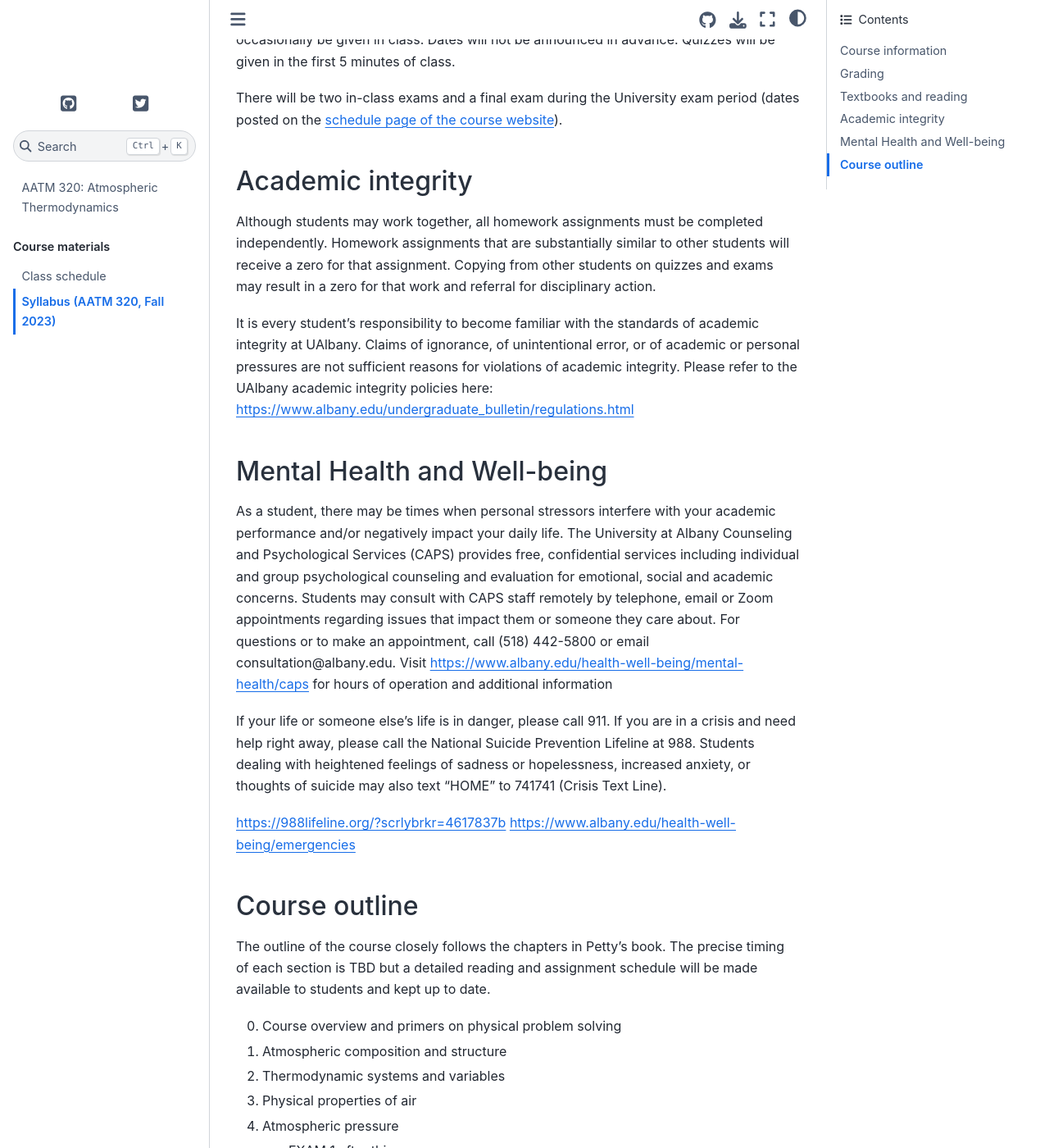
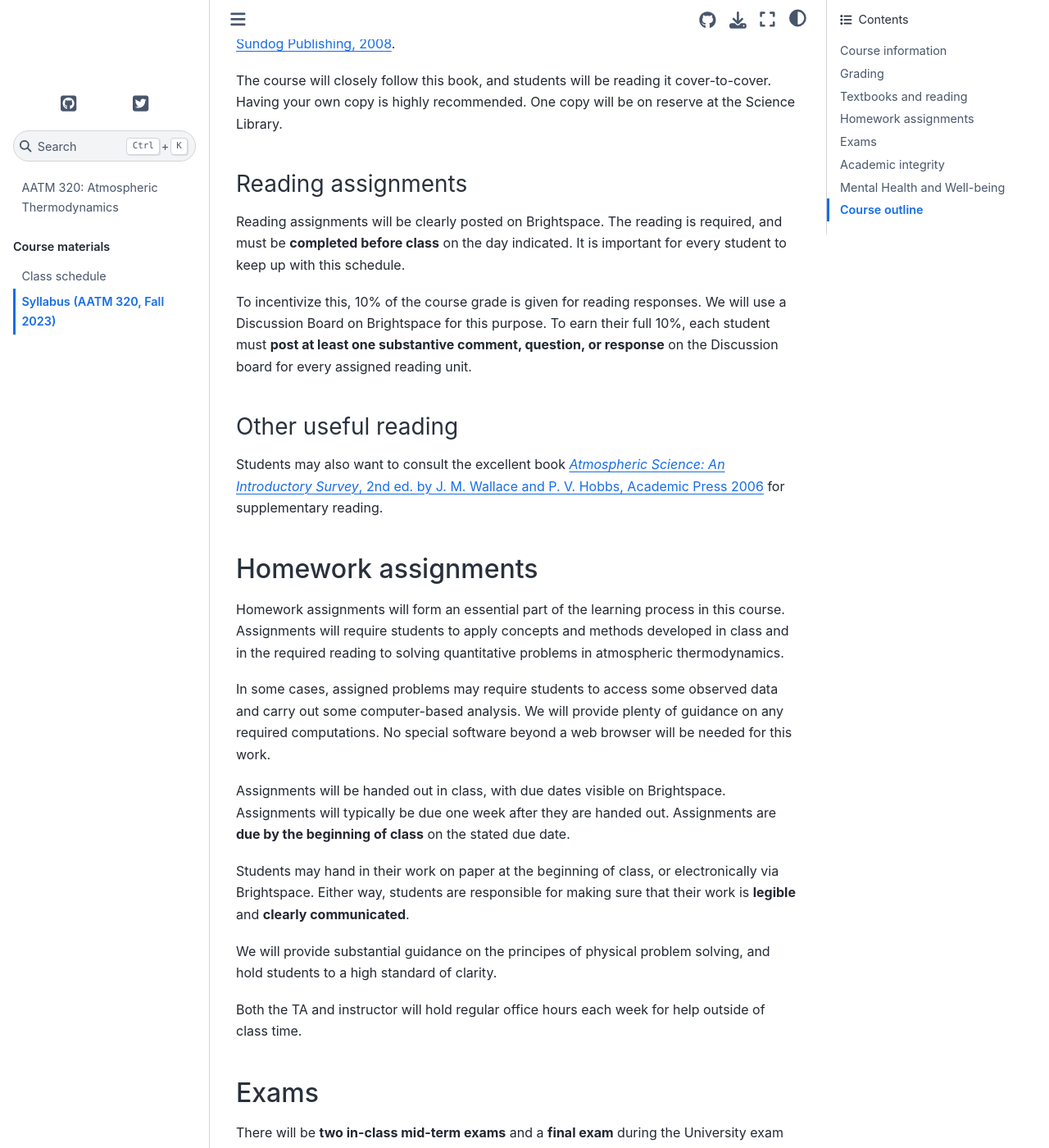
Before and after one commit to brian-rose/atm320-thermodynamics, a Jupyter Book: the page built from syllabus.md, in a window 1280 px wide and 1400 px high, scrolled down 2432 px. Shown: the whole window at 82% size. Built offline with Jupyter Book 1.0.4 settings and Sphinx 7.4.7 and the Sphinx Book theme 1.1.4, drawn with Linux system fonts in a browser that asks for light colours; pages that are not in the unit, such as notebooks, are missing from menus; some of the changed text lies outside the part shown.

Commit message:
Finish syllabus

```diff
--- a/syllabus.md
+++ b/syllabus.md
@@ -12,13 +12,13 @@
 : [Brian Rose](https://www.atmos.albany.edu/facstaff/brose/)
 : email: brose -at- albany.edu
 : office: ETEC 425
-: office hourse: TBD
+: office hourse: Mondays, 2 - 3 pm (or by appointment)
 
 Teaching Assistant:
 : **Peter Ansah**
 : email: pansah -at- albany.edu
 : office: TBD
-: office hours: TBD
+: office hours: Tuesdays 3 - 4 pm and Thursdays 9:30 - 10:30 am
 
 Prerequisites:
 : A ATM 211, A PHY 150 or 151 or T PHY151, A MAT 214
@@ -34,6 +34,8 @@
 
 Course website:
 : [https://brian-rose.github.io/atm320-thermodynamics](https://brian-rose.github.io/atm320-thermodynamics)
+: Some content will be served through the Brightspace page for this course
+
 
 ## Grading
 
@@ -51,25 +53,59 @@
 - **Homework assignments lose 20% of their value per late day** (i.e., an assignment turned in two days late cannot get better than 60%).
     - **Exception**: _one late day per student_ to be used at your discretion during the semester.
 - Percentage grades will be converted into letter grades based on the following formula:
-
-_Formula TBD_
+    - A > 87.0
+    - 83.3 < A- ≤87.0
+    - 79.6 < B+ ≤83.3
+    - 75.9 < B ≤79.6
+    - 72.2 < B- ≤75.9
+    - 68.5 < C+ ≤72.2
+    - 64.8 < C ≤ 68.5
+    - 61.1 < C- ≤ 64.8
+    - 57.4 < D+ ≤ 61.1
+    - 53.7 < D ≤ 57.4
+    - 50.0 < D- ≤ 53.7
+    - E ≤ 50.0
 
 
 ## Textbooks and reading
+
+### Required text
 
 The **required text** is [_A First Course in Atmospheric Thermodynamics_ by Grant W. Petty, Sundog Publishing, 2008](https://sundogpublishingstore.myshopify.com/products/a-first-course-in-atmospheric-thermodynamics-g-w-petty).
 
 The course will closely follow this book, and students will be reading it cover-to-cover. Having your own copy is highly recommended. One copy will be on reserve at the Science Library.
 
-Reading assignments will be clearly posted on the [schedule page of the course website](schedule). The reading is required, and must be **completed before class** on the day indicated. It is important for every student to keep up with this schedule.
+### Reading assignments
+
+Reading assignments will be clearly posted on Brightspace. The reading is required, and must be **completed before class** on the day indicated. It is important for every student to keep up with this schedule.
+
+To incentivize this, 10% of the course grade is given for reading responses. We will use a Discussion Board on Brightspace for this purpose. To earn their full 10%, each student must **post at least one substantive comment, question, or response** on the Discussion board for every assigned reading unit.
+
+
+### Other useful reading
 
 Students may also want to consult the excellent book [_Atmospheric Science: An Introductory Survey_, 2nd ed. by J. M. Wallace and P. V. Hobbs, Academic Press 2006](https://shop.elsevier.com/books/atmospheric-science/wallace/978-0-12-732951-2) for supplementary reading.
 
-### Quizzes and Exams
+## Homework assignments
 
-To encourage students to keep up with the assigned reading schedule, a pop quiz will occasionally be given in class. Dates will not be announced in advance. Quizzes will be given in the first 5 minutes of class.
+Homework assignments will form an essential part of the learning process in this course. Assignments will require students to apply concepts and methods developed in class and in the required reading to solving quantitative problems in atmospheric thermodynamics.
 
-There will be two in-class exams and a final exam during the University exam period (dates posted on the [schedule page of the course website](schedule)).
+In some cases, assigned problems may require students to access some observed data and carry out some computer-based analysis. We will provide plenty of guidance on any required computations. No special software beyond a web browser will be needed for this work.
+
+Assignments will be handed out in class, with due dates visible on Brightspace. Assignments will typically be due one week after they are handed out. Assignments are **due by the beginning of class** on the stated due date.
+
+Students may hand in their work on paper at the beginning of class, or electronically via Brightspace. Either way, students are responsible for making sure that their work is **legible** and **clearly communicated**.
+
+We will provide substantial guidance on the principes of physical problem solving, and hold students to a high standard of clarity.
+
+Both the TA and instructor will hold regular office hours each week for help outside of class time.
+
+
+## Exams
+
+There will be **two in-class mid-term exams** and a **final exam** during the University exam period. Dates for the mid-terms will be posted on Brightspace and announced numerous times.
+
+The Final Exam will be held Thursday December 7 10:30 am - 12:30 pm (per the [University exam calendar](https://livealbany.sharepoint.com/sites/web_registrar/Shared%20Documents/Forms/AllItems.aspx?id=%2Fsites%2Fweb%5Fregistrar%2FShared%20Documents%2FFinal%20Exams%2FFall%202023%20Final%20Exam%20Schedule%20for%20Web%2Epdf&parent=%2Fsites%2Fweb%5Fregistrar%2FShared%20Documents%2FFinal%20Exams&p=true&ga=1))
 
 
 ## Academic integrity
@@ -99,11 +135,9 @@
 2. Thermodynamic systems and variables
 3. Physical properties of air
 4. Atmospheric pressure
-    * EXAM 1 after this
 5. The First Law and its consequences
 6. The Second Law and its consequences
 7. Moist processes
-    * EXAM 2 somewhere in here
 8. Atmospheric stability
 
 **FINAL EXAM** Thursday December 7 10:30 am - 12:30 pm (per the [University exam calendar](https://livealbany.sharepoint.com/sites/web_registrar/Shared%20Documents/Forms/AllItems.aspx?id=%2Fsites%2Fweb%5Fregistrar%2FShared%20Documents%2FFinal%20Exams%2FFall%202023%20Final%20Exam%20Schedule%20for%20Web%2Epdf&parent=%2Fsites%2Fweb%5Fregistrar%2FShared%20Documents%2FFinal%20Exams&p=true&ga=1))
```
Also changed, not shown: schedule.md (+2 -1 lines).
